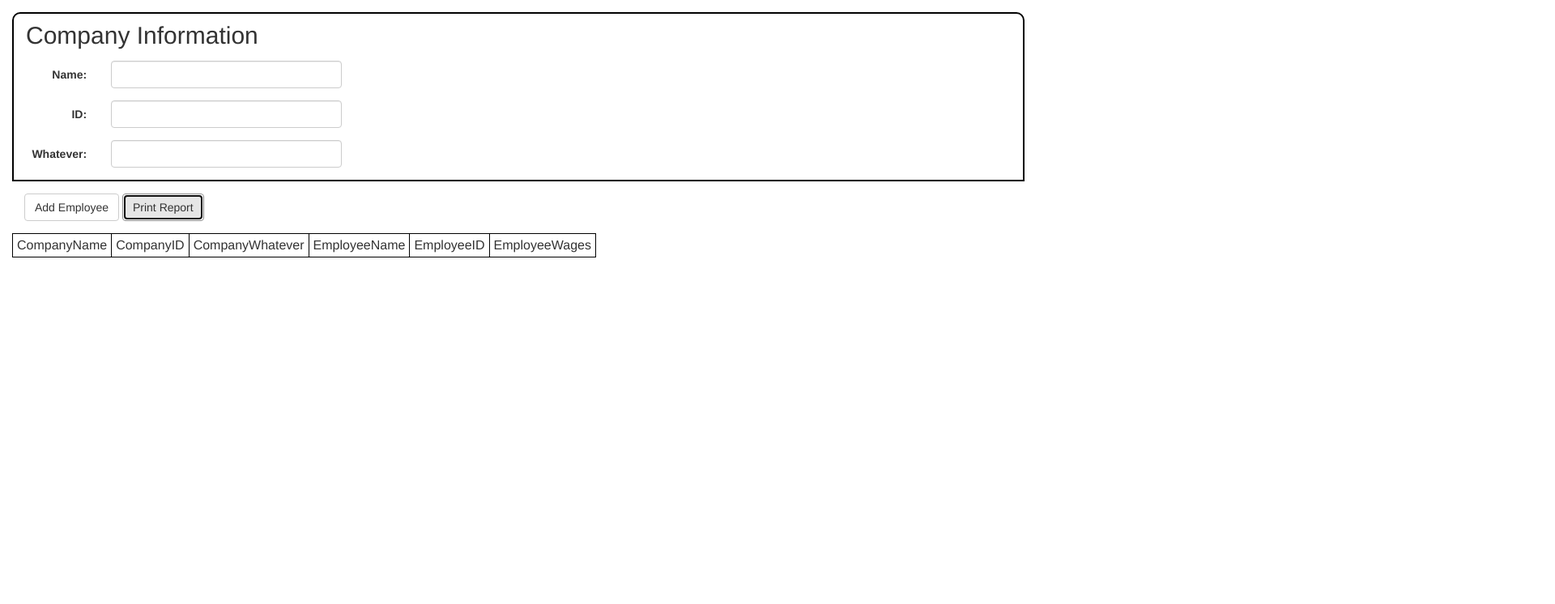
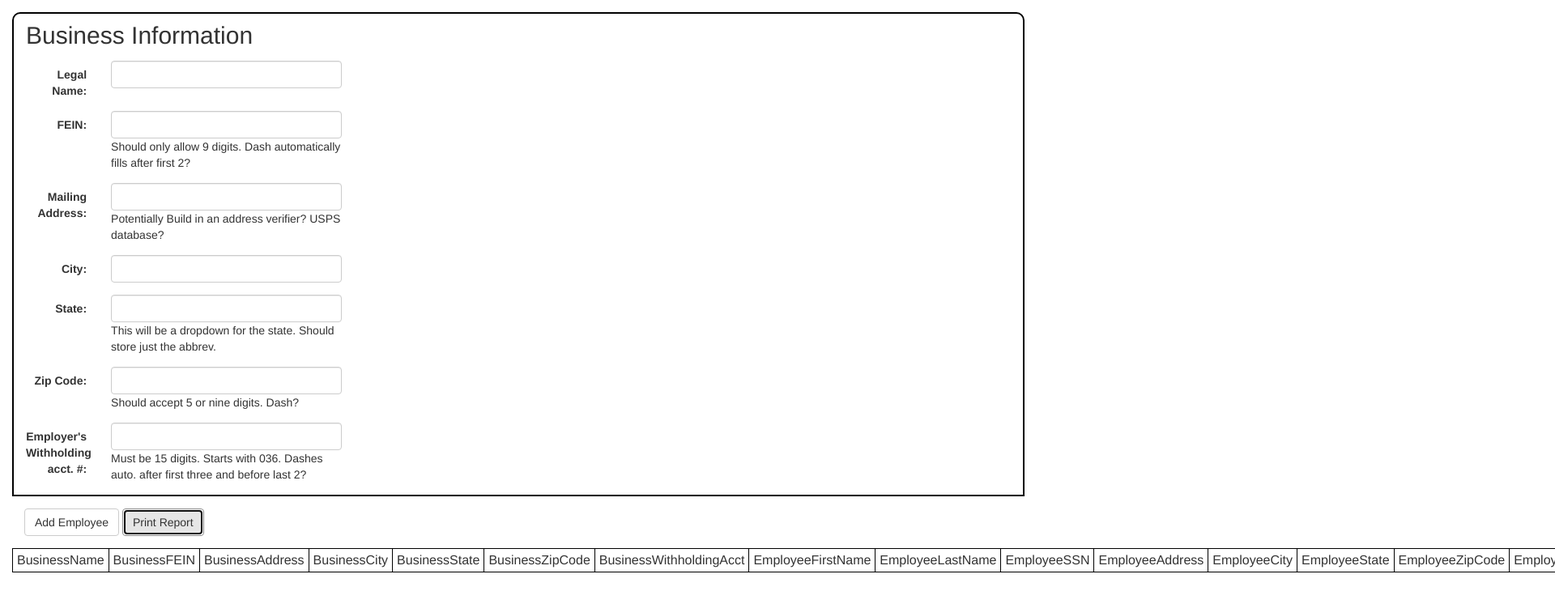
Before and after one commit to clong-/w2helper, a plain HTML site: page public/index.html in a window 1280 px wide. Both pictures are taken after a click on the button "Print Report". Shown: the top 746 px of the page at 81% size, 1920 px wide, since content can reach past the window. Drawn offline with Linux system fonts and the light colour scheme.

Commit message:
Add additional fields

```diff
--- a/public/css/w2helper.css
+++ b/public/css/w2helper.css
@@ -31,7 +31,7 @@ h2, h3 {
   margin-bottom: 15px;
 }
 
-.company .form {
+.business .form {
   border-bottom-left-radius: 0;
   border-bottom-right-radius: 0;
 }
--- a/public/index.html
+++ b/public/index.html
@@ -4,14 +4,14 @@
     <script src='./js/vendor/jquery-3.2.1.js'></script>
     <script src='./js/vendor/jsrender.js'></script>
     <script src='./js/templates/employee.js'></script>
-    <script src='./js/templates/company.js'></script>
+    <script src='./js/templates/business.js'></script>
     <script src='./js/w2helper.js'></script>
     <link rel='stylesheet' type='text/css' href='./css/vendor/bootstrap.min.css'></style>
     <link rel='stylesheet' type='text/css' href='./css/w2helper.css'></style>
   </head>
   <body>
     <main>
-      <div class='company'></div>
+      <div class='business'></div>
       <div id='employees'></div>
       <div class='controls'>
         <button id='add-employee' class='btn btn-default'>Add Employee</button>
--- /dev/null
+++ b/public/js/templates/business.js
@@ -0,0 +1,51 @@
+$.templates('business',
+
+"<div class='form'>" +
+"  <h2>Business Information</h2>" +
+"  <form class='form-horizontal' id='business'>" +
+"    <div class='field form-group'>" +
+"      <label class='col-sm-1 control-label'>Legal Name:</label>" +
+"      <div class='col-sm-3'>" +
+"        <input class='form-control' name='legal-name'></input>" +
+"      </div>" +
+"    </div>" +
+"    <div class='field form-group'>" +
+"      <label class='col-sm-1 control-label'>FEIN:</label>" +
+"      <div class='col-sm-3'>" +
+"        <input class='form-control' name='business-FEIN'>Should only allow 9 digits.  Dash automatically fills after first 2?</input>" +
+"      </div>" +
+"    </div>" +
+"    <div class='field form-group'>" +
+"      <label class='col-sm-1 control-label'>Mailing Address:</label>" +
+"      <div class='col-sm-3'>" +
+"        <input class='form-control' name='business-address'>Potentially Build in an address verifier?  USPS database?</input>" +
+"      </div>" +
+"    </div>" +
+"    <div class='field form-group'>" +
+"      <label class='col-sm-1 control-label'>City:</label>" +
+"      <div class='col-sm-3'>" +
+"        <input class='form-control' name='business-city'></input>" +
+"      </div>" +
+"    </div>" +
+"    <div class='field form-group'>" +
+"      <label class='col-sm-1 control-label'>State:</label>" +
+"      <div class='col-sm-3'>" +
+"        <input class='form-control' name='business-state'>This will be a dropdown for the state.  Should store just the abbrev.</input>" +
+"      </div>" +
+"    </div>" +
+"    <div class='field form-group'>" +
+"      <label class='col-sm-1 control-label'>Zip Code:</label>" +
+"      <div class='col-sm-3'>" +
+"        <input class='form-control' name='business-zip'>Should accept 5 or nine digits.  Dash?</input>" +
+"      </div>" +
+"    </div>" +
+"    <div class='field form-group'>" +
+"      <label class='col-sm-1 control-label'>Employer's Withholding acct. #:</label>" +
+"      <div class='col-sm-3'>" +
+"        <input class='form-control' name='business-withholdingAcct'>Must be 15 digits.  Starts with 036. Dashes auto. after first three and before last 2?</input>" +
+"      </div>" +
+"    </div>" +
+"  </form>" +
+"</div>"
+
+);
--- a/public/js/templates/company.js
+++ /dev/null
@@ -1,27 +0,0 @@
-$.templates('company',
-
-"<div class='form'>" +
-"  <h2>Company Information</h2>" +
-"  <form class='form-horizontal' id='company'>" +
-"    <div class='field form-group'>" +
-"      <label class='col-sm-1 control-label'>Name:</label>" +
-"      <div class='col-sm-3'>" +
-"        <input class='form-control' name='company-name'></input>" +
-"      </div>" +
-"    </div>" +
-"    <div class='field form-group'>" +
-"      <label class='col-sm-1 control-label'>ID:</label>" +
-"      <div class='col-sm-3'>" +
-"        <input class='form-control' name='company-id'></input>" +
-"      </div>" +
-"    </div>" +
-"    <div class='field form-group'>" +
-"      <label class='col-sm-1 control-label'>Whatever:</label>" +
-"      <div class='col-sm-3'>" +
-"        <input class='form-control' name='company-whatever' name='company-whatever'></input>" +
-"      </div>" +
-"    </div>" +
-"  </form>" +
-"</div>"
-
-);
--- a/public/js/templates/employee.js
+++ b/public/js/templates/employee.js
@@ -11,19 +11,49 @@ $.templates('employee',
 "  </div>" +
 "  <form class='employee form-horizontal' id='employee-{{:id}}'>" +
 "    <div class='field form-group'>" +
-"      <label class='col-sm-1 control-label'>Name:</label>" +
+"      <label class='col-sm-1 control-label'>Employee First Name:</label>" +
 "      <div class='col-sm-3'>" +
-"        <input class='form-control' name='employee-name'></input>" +
+"        <input class='form-control' name='employee-firstname'></input>" +
 "      </div>" +
 "    </div>" +
 "    <div class='field form-group'>" +
-"      <label class='col-sm-1 control-label'>ID:</label>" +
+"      <label class='col-sm-1 control-label'>Employee Last Name:</label>" +
 "      <div class='col-sm-3'>" +
-"        <input class='form-control' name='employee-id'></input>" +
+"        <input class='form-control' name='employee-lastname'></input>" +
 "      </div>" +
 "    </div>" +
 "    <div class='field form-group'>" +
-"      <label class='col-sm-1 control-label'>Wages:</label>" +
+"      <label class='col-sm-1 control-label'>Employee SSN:</label>" +
+"      <div class='col-sm-3'>" +
+"        <input class='form-control' name='employee-SSN'></input>" +
+"      </div>" +
+"    </div>" +
+"    <div class='field form-group'>" +
+"      <label class='col-sm-1 control-label'>Employee Address:</label>" +
+"      <div class='col-sm-3'>" +
+"        <input class='form-control' name='employee-address'></input>" +
+"      </div>" +
+"    </div>" +
+"    <div class='field form-group'>" +
+"      <label class='col-sm-1 control-label'>City:</label>" +
+"      <div class='col-sm-3'>" +
+"        <input class='form-control' name='employee-city'></input>" +
+"      </div>" +
+"    </div>" +
+"    <div class='field form-group'>" +
+"      <label class='col-sm-1 control-label'>State:</label>" +
+"      <div class='col-sm-3'>" +
+"        <input class='form-control' name='employee-state'>This will be a dropdown for the state.  Should store just the abbrev.</input>" +
+"      </div>" +
+"    </div>" +
+"    <div class='field form-group'>" +
+"      <label class='col-sm-1 control-label'>Zip Code:</label>" +
+"      <div class='col-sm-3'>" +
+"        <input class='form-control' name='employee-zip'>Should accept 5 or nine digits.  Dash?</input>" +
+"      </div>" +
+"    </div>" +
+"    <div class='field form-group'>" +
+"      <label class='col-sm-1 control-label'>Employee Wages:</label>" +
 "      <div class='col-sm-3'>" +
 "        <input class='form-control' name='employee-wages'></input>" +
 "      </div>" +
--- a/public/js/w2helper.js
+++ b/public/js/w2helper.js
@@ -2,9 +2,9 @@ $(document).ready(() => {
   initialize();
 });
 
-HEADERS = 'CompanyName, CompanyID, CompanyWhatever, EmployeeName, EmployeeID, EmployeeWages';
-COMPANYFIELDS = ['company-name', 'company-id', 'company-whatever'];
-EMPLOYEEFIELDS = ['employee-name', 'employee-id', 'employee-wages'];
+HEADERS = 'BusinessName, BusinessFEIN, BusinessAddress, BusinessCity, BusinessState, BusinessZipCode, BusinessWithholdingAcct, EmployeeFirstName, EmployeeLastName, EmployeeSSN, EmployeeAddress, EmployeeCity, EmployeeState, EmployeeZipCode, EmployeeWages';
+BUSINESSFIELDS = ['legal-name', 'business-FEIN', 'business-address', 'business-city', 'business-state', 'business-zip', 'business-withholdingAcct'];
+EMPLOYEEFIELDS = ['employee-firstname', 'employee-lastname', 'employee-SSN', 'employee-address', 'employee-city', 'employee-state', 'employee-zip', 'employee-wages'];
 
 var employeeCount = 0;
 
@@ -12,21 +12,21 @@ function initialize() {
   $('#print-report').on('click', printReport);
   $('#add-employee').on('click', addEmployee);
   $('#employees').on('click', '.remove-employee', removeEmployee);
-  $('.company').html($.render.company());
+  $('.business').html($.render.business());
 }
 
 function printReport() {
   var lines = [];
-  var companyObject = serializeFormToObject('company');
-  var companyLineData = '';
+  var businessObject = serializeFormToObject('business');
+  var businessLineData = '';
   var employeeObjects = $('form.employee').map((i,d) => {
     return serializeFormToObject(d.id);
   });
 
   lines.push(HEADERS);
 
-  COMPANYFIELDS.forEach((fieldName) => {
-    companyLineData += companyObject[fieldName] + ', ';
+  BUSINESSFIELDS.forEach((fieldName) => {
+    businessLineData += businessObject[fieldName] + ', ';
   });
 
   employeeObjects.each((index, employee) => {
@@ -35,7 +35,7 @@ function printReport() {
     EMPLOYEEFIELDS.forEach((fieldName) => {
       employeeLineData += employee[fieldName] + ', ';
     });
-    lines.push(companyLineData + employeeLineData.substring(0, employeeLineData.lastIndexOf(',')));
+    lines.push(businessLineData + employeeLineData.substring(0, employeeLineData.lastIndexOf(',')));
   });
 
   displayData(lines);
@@ -50,8 +50,8 @@ function serializeFormToObject(id) {
   return mapped;
 }
 
-function generateLine(company, employee) {
-  COMPANYFIELDS.forEach()
+function generateLine(business, employee) {
+  BUSINESSFIELDS.forEach()
 }
 
 function displayData(lines) {
```
Also changed, not shown: TEMPLATE FILE 1099 for emails.txt (added, +7 -0 lines), TEMPLATE FILE W-2 for emails.txt (added, +7 -0 lines), 2 other files.
